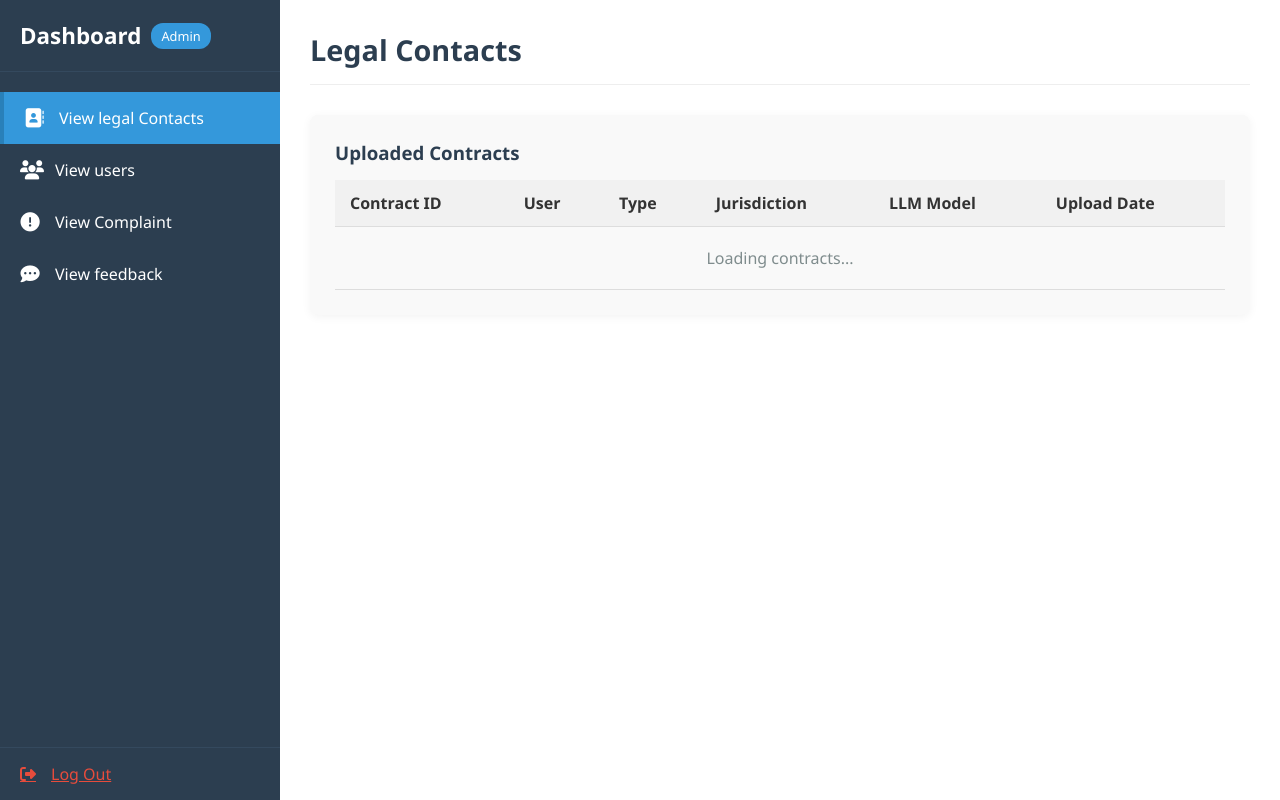
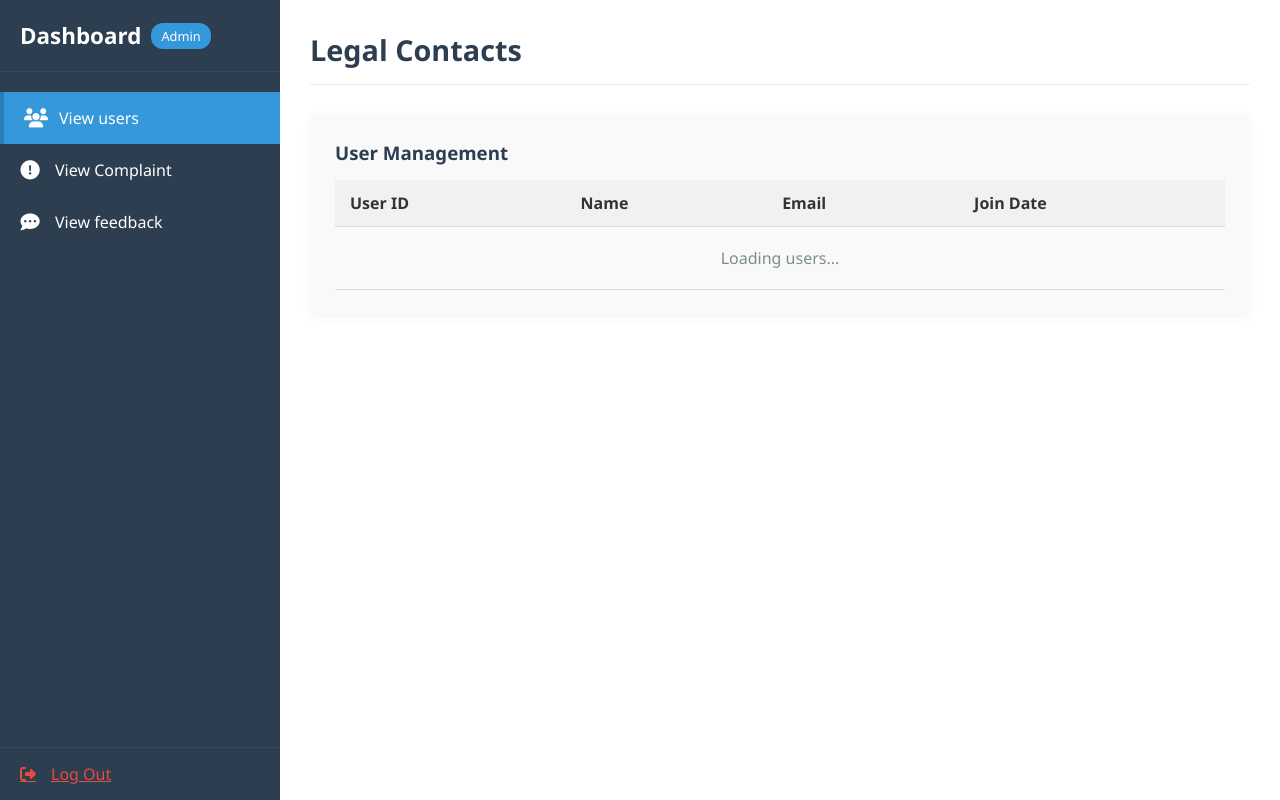
Before and after one commit to Adithyan-cb/ClauseGuard, a Django app: page /admin-dashboard/ in a window 1280 px wide. Run offline with Django 5.2, Linux system fonts and the light colour scheme; the visitor is signed in with stand-in values (Sample User, id 1).

Commit message:
removed view legal contract section

```diff
--- a/templates/admin.html
+++ b/templates/admin.html
@@ -255,11 +255,7 @@
         </div>
 
         <div class="nav-menu">
-            <div class="nav-item active" data-section="legal-contacts">
-                <i class="fas fa-address-book"></i>
-                <span>View legal Contacts</span>
-            </div>
-            <div class="nav-item" data-section="users">
+            <div class="nav-item active" data-section="users">
                 <i class="fas fa-users"></i>
                 <span>View users</span>
             </div>
@@ -288,32 +284,7 @@
             <h1 id="section-title">Legal Contacts</h1>
         </div>
 
-        <div id="legal-contacts" class="content-section">
-            <div class="content-card">
-                <h3>Uploaded Contracts</h3>
-                <div class="table-container">
-                    <table>
-                        <thead>
-                            <tr>
-                                <th>Contract ID</th>
-                                <th>User</th>
-                                <th>Type</th>
-                                <th>Jurisdiction</th>
-                                <th>LLM Model</th>
-                                <th>Upload Date</th>
-                            </tr>
-                        </thead>
-                        <tbody id="contracts-tbody">
-                            <tr>
-                                <td colspan="6" style="text-align: center; padding: 20px; color: #7f8c8d;">Loading contracts...</td>
-                            </tr>
-                        </tbody>
-                    </table>
-                </div>
-            </div>
-        </div>
-
-        <div id="users" class="content-section" style="display: none;">
+        <div id="users" class="content-section">
             <div class="content-card">
                 <h3>User Management</h3>
                 <div class="table-container">
@@ -429,11 +400,6 @@
                         loadUsers();
                     }
 
-                    // Load contracts data if legal-contacts section is clicked
-                    if (sectionId === 'legal-contacts') {
-                        loadContracts();
-                    }
-
                     // Load complaints data if complaints section is clicked
                     if (sectionId === 'complaints') {
                         loadComplaints();
@@ -475,39 +441,6 @@
                     .catch(error => {
                         console.error('Error loading users:', error);
                         document.getElementById('users-tbody').innerHTML = '<tr><td colspan="4" style="text-align: center; padding: 20px; color: #e74c3c;">Error loading users</td></tr>';
-                    });
-            }
-
-            // Function to load contracts via AJAX
-            function loadContracts() {
-                fetch('/api/get-contracts/')
-                    .then(response => response.json())
-                    .then(data => {
-                        const contractsTbody = document.getElementById('contracts-tbody');
-
-                        if (data.status === 'success' && data.contracts.length > 0) {
-                            contractsTbody.innerHTML = '';
-                            data.contracts.forEach(contract => {
-                                const contractIdFormatted = '#CTR' + String(contract.id).padStart(3, '0');
-                                const row = `
-                                    <tr>
-                                        <td>${contractIdFormatted}</td>
-                                        <td>${contract.user}</td>
-                                        <td>${contract.contract_type}</td>
-                                        <td>${contract.jurisdiction}</td>
-                                        <td>${contract.llm_model}</td>
-                                        <td>${contract.uploaded_at}</td>
-                                    </tr>
-                                `;
-                                contractsTbody.innerHTML += row;
-                            });
-                        } else {
-                            contractsTbody.innerHTML = '<tr><td colspan="6" style="text-align: center; padding: 20px; color: #7f8c8d;">No contracts found</td></tr>';
-                        }
-                    })
-                    .catch(error => {
-                        console.error('Error loading contracts:', error);
-                        document.getElementById('contracts-tbody').innerHTML = '<tr><td colspan="6" style="text-align: center; padding: 20px; color: #e74c3c;">Error loading contracts</td></tr>';
                     });
             }
 
```
